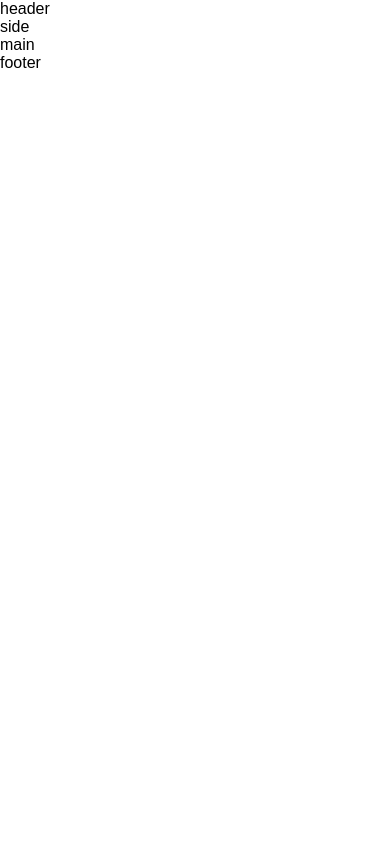
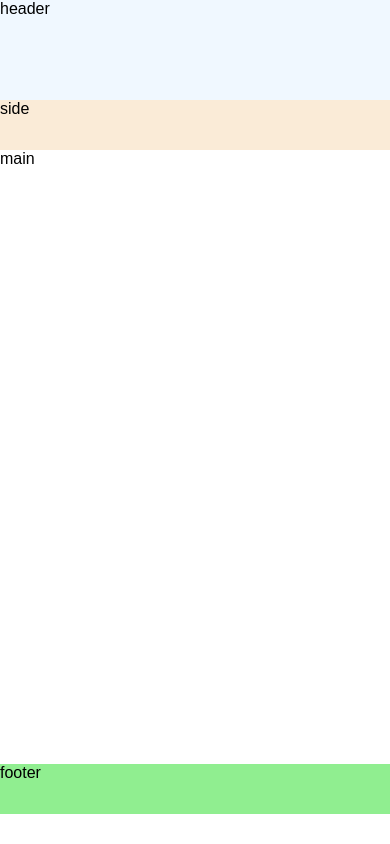
Before and after one commit to codebymike/bookstash, a React (Create React App) app in the folder frontend/: page / in a window 390 px wide. Built offline with nearby package versions, Linux system fonts and the light colour scheme.

Commit message:
starter layout & section css

```diff
--- a/frontend/src/components/app/App.js
+++ b/frontend/src/components/app/App.js
@@ -8,7 +8,7 @@ import './App.css';
 class App extends Component {
   render() {
     return (
-      <div>
+      <div className="bookstash">
         <Header />
         <Side />
         <Main />
--- a/frontend/src/components/footer/Footer.css
+++ b/frontend/src/components/footer/Footer.css
@@ -0,0 +1,3 @@
+footer{
+  background-color: lightgreen;
+}
--- a/frontend/src/components/header/Header.css
+++ b/frontend/src/components/header/Header.css
@@ -0,0 +1,3 @@
+header{
+  background-color: aliceblue;
+}
--- a/frontend/src/components/main/Main.js
+++ b/frontend/src/components/main/Main.js
@@ -2,9 +2,9 @@ import React from "react";
 import "./Main.css";
 
 const Main = () => (
-  <div id="main">
+  <main>
     main
-  </div>
+  </main>
 );
 
 export default Main;
--- a/frontend/src/components/side/Side.css
+++ b/frontend/src/components/side/Side.css
@@ -0,0 +1,3 @@
+aside#controls{
+  background-color: antiquewhite;
+}
--- a/frontend/src/components/side/Side.js
+++ b/frontend/src/components/side/Side.js
@@ -2,9 +2,9 @@ import React from "react";
 import "./Side.css";
 
 const Side = () => (
-  <div id="side">
+  <aside id="controls">
     side
-  </div>
+  </aside>
 );
 
 export default Side;
--- a/frontend/src/index.css
+++ /dev/null
@@ -1,6 +0,0 @@
-* {
-  margin: 0;
-  padding: 0;
-  font-family: sans-serif;
-  box-sizing: border-box;
-}
--- a/frontend/src/index.js
+++ b/frontend/src/index.js
@@ -1,6 +1,6 @@
 import React from 'react';
 import ReactDOM from 'react-dom';
-import './index.css';
+import './layout.css';
 import App from './components/app/App';
 
 ReactDOM.render(<App />, document.getElementById('root'));
--- /dev/null
+++ b/frontend/src/layout.css
@@ -0,0 +1,38 @@
+* {
+  margin: 0;
+  padding: 0;
+  font-family: sans-serif;
+  box-sizing: border-box;
+}
+
+header { grid-area: header; }
+footer { grid-area: footer; }
+main { grid-area: main; }
+aside#controls { grid-area: side; }
+
+div#root div.bookstash{
+	display: grid;
+	grid-template-areas: "header header header"
+	                     "side main main"
+	                     "footer footer footer";
+	grid-template-columns: 150px 1fr 150px;
+	grid-template-rows: 100px
+						1fr
+						30px;
+	min-height: 100vh;
+}
+
+@media screen and (max-width: 600px) {
+	div#root div.bookstash {
+		grid-template-areas: "header"
+		                     "side"
+		                     "main"
+		                     "footer";
+		grid-template-columns: 100%;
+		grid-template-rows: 100px
+							50px
+							1fr
+							50px
+							30px;
+	}
+}
```
